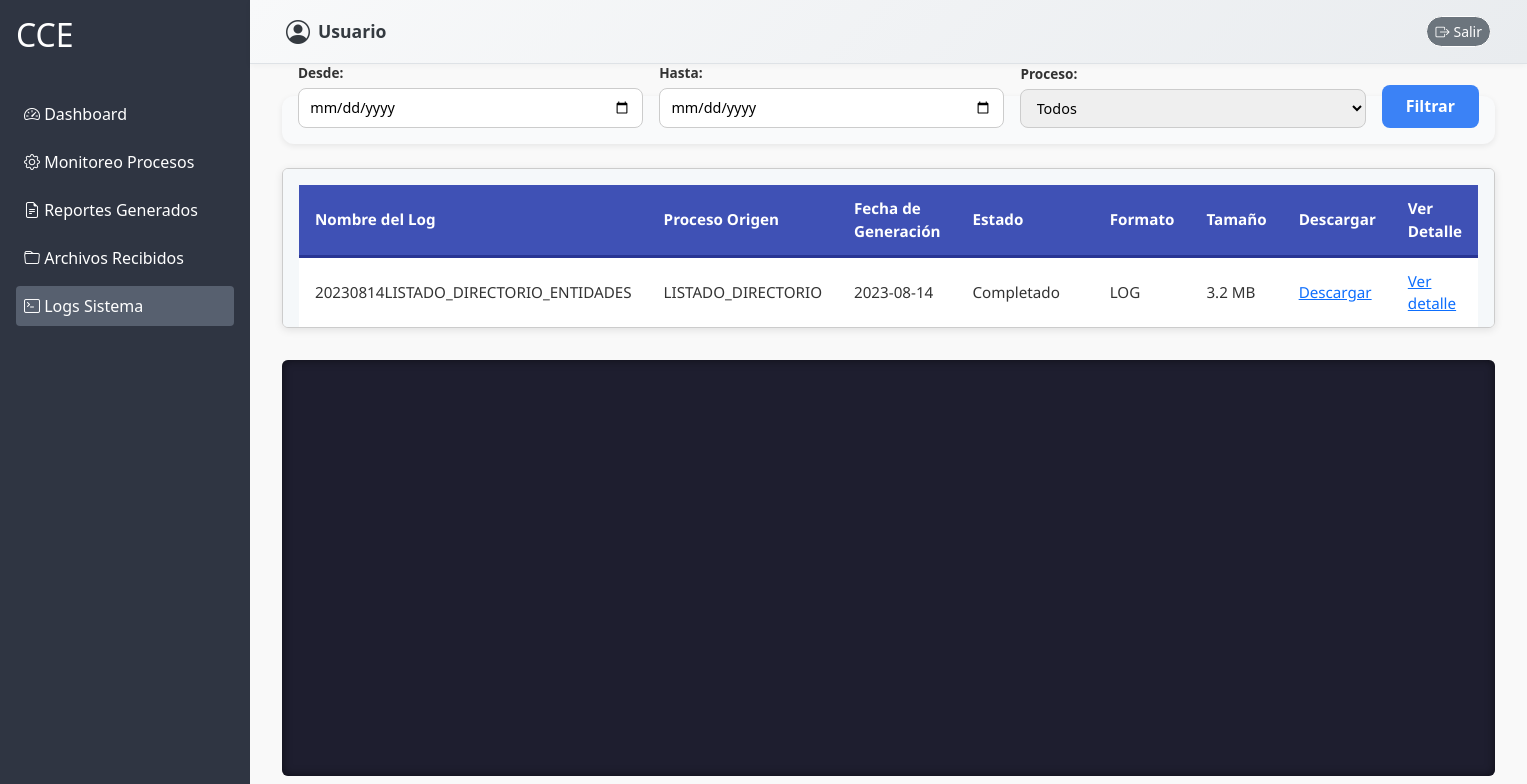
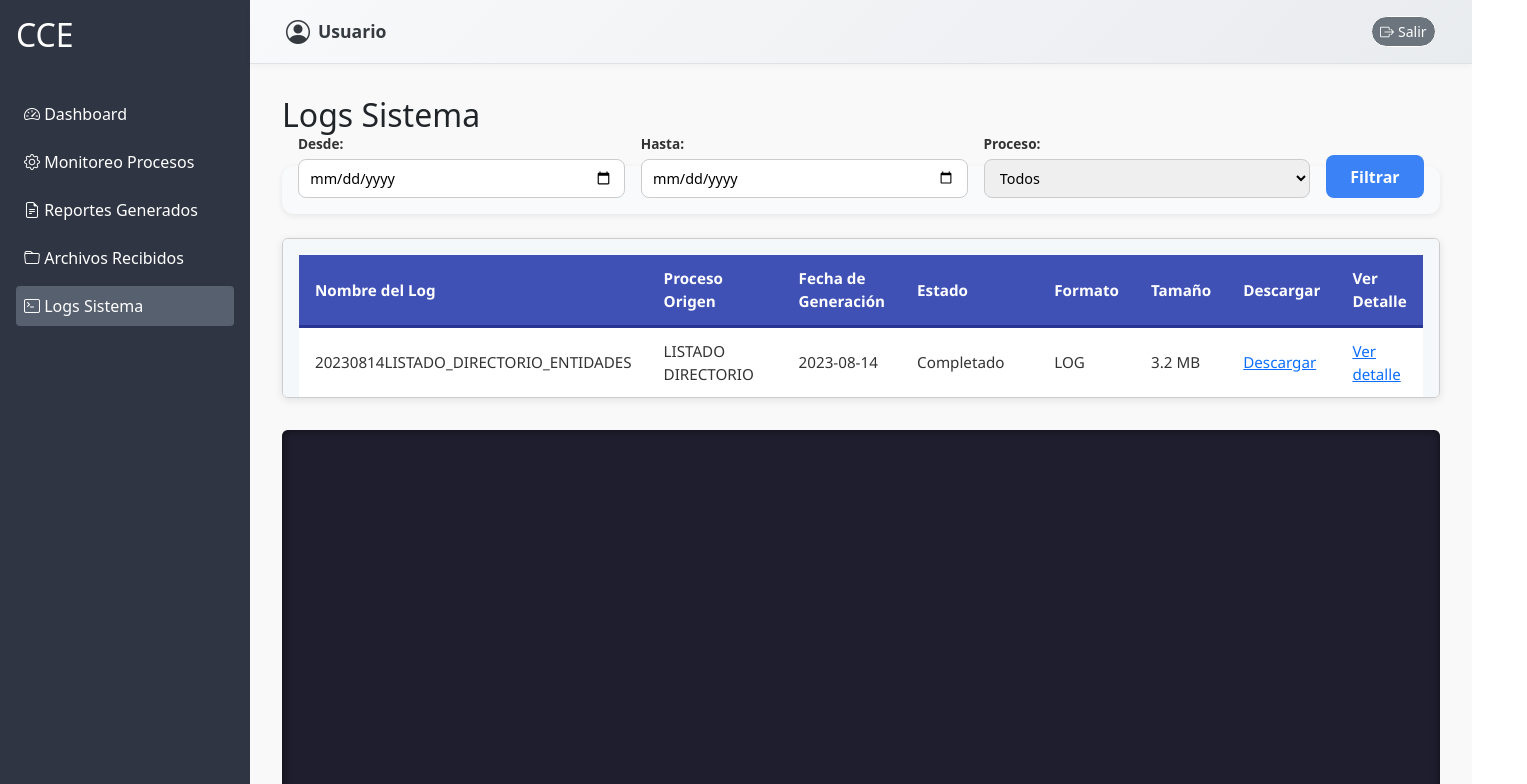
Before and after one commit to PieroEsp08/cce_monitoreo, an Angular app: page /logs in a window 1280 px wide. Shown: the top 784 px of the page, 1527 px wide, since content can reach past the window. Built offline with nearby package versions, Linux system fonts and the light colour scheme.

Commit message:
nuevos cambios

```diff
--- a/src/app/pages/dashboard/dashboard-home/dashboard-home.component.html
+++ b/src/app/pages/dashboard/dashboard-home/dashboard-home.component.html
@@ -1,3 +1,5 @@
+
+<h2>Dashboard</h2>
 
 <div class="cards-container">
   <div class="card">
--- a/src/app/pages/dashboard/dashboard-logs/dashboard-logs.component.css
+++ b/src/app/pages/dashboard/dashboard-logs/dashboard-logs.component.css
@@ -56,7 +56,7 @@
   font-size: 0.9rem;
   padding: 1rem;
   border-radius: 6px;
-  height: 52vh;
+  height: 46vh;
   overflow-y: auto;  /* Scroll vertical aquí */
   box-shadow: inset 0 0 10px #0008;
   white-space: pre-wrap;
--- a/src/app/pages/dashboard/dashboard-logs/dashboard-logs.component.html
+++ b/src/app/pages/dashboard/dashboard-logs/dashboard-logs.component.html
@@ -1,3 +1,7 @@
+<h2>Logs Sistema</h2>
+
+<br>
+
 <!-- Filtros -->
 <div class="filters-container">
   <!-- Fecha inicio -->
--- a/src/app/pages/dashboard/dashboard-logs/dashboard-logs.component.ts
+++ b/src/app/pages/dashboard/dashboard-logs/dashboard-logs.component.ts
@@ -21,7 +21,7 @@ export class DashboardLogsComponent {
   registrosOriginal = [
    {
     nombre: '20230814LISTADO_DIRECTORIO_ENTIDADES',
-    procesoOrigen: 'LISTADO_DIRECTORIO',
+    procesoOrigen: 'LISTADO DIRECTORIO',
     fechaGeneracion: '2023-08-14',
     estado: 'Completado',
     formato: 'LOG',
@@ -134,7 +134,7 @@ export class DashboardLogsComponent {
 
   registros = [...this.registrosOriginal];
 
-  procesos: string[] = ['Innmediatas Masivas', 'Validación', 'Titularidad', 'Carga Directorio','Listado Directorio','Reporte BCRP','Reporte Circular'];
+  procesos: string[] = ['INNMEDIATAS MASIVAS', 'VALIDACION TITULARIDAD', 'CARGA DIRECTORIO','LISTADO DIRECTORIO','REPORTE BCRP','REPORTE CIRCULAR'];
 
   logContenido: string = '';
 
--- a/src/app/pages/dashboard/dashboard-procesos/dashboard-procesos.component.html
+++ b/src/app/pages/dashboard/dashboard-procesos/dashboard-procesos.component.html
@@ -1,3 +1,5 @@
+<h2>Monitoreo Procesos</h2>
+
 <div class="table-container">
   <table class="report-table">
     <thead>
--- a/src/app/pages/dashboard/dashboard-procesos/dashboard-procesos.component.ts
+++ b/src/app/pages/dashboard/dashboard-procesos/dashboard-procesos.component.ts
@@ -120,7 +120,7 @@ export class DashboardProcesosComponent {
 
           // Iniciar ejecución si el estado es "En pausa" y la hora actual >= proximaEjecucion
           if (registro.estado === 'En pausa' && ahora >= proxima) {
-            const segundosRandom = Math.floor(Math.random() * 15) + 1; // 1-15 segundos
+            const segundosRandom = Math.floor(Math.random() * 11) + 15; // 15-25 segundos
             return {
               ...registro,
               estado: 'En ejecución',
@@ -209,7 +209,7 @@ verDetalle(event: Event, registro: any) {
 
         this.logIntervalSub?.unsubscribe();
 
-        this.logIntervalSub = interval(500).subscribe(() => {
+        this.logIntervalSub = interval(200).subscribe(() => {
           if (index < lineas.length) {
             this.logContenido.push(lineas[index]);
             index++;
--- a/src/app/pages/dashboard/dashboard-servicios/dashboard-servicios.component.html
+++ b/src/app/pages/dashboard/dashboard-servicios/dashboard-servicios.component.html
@@ -1,3 +1,5 @@
+
+<h2>Archivos Recibidos</h2>
 
 <div class="filters-container">
   <!-- Filtro por fecha inicio -->
--- a/src/app/pages/dashboard/deashboard-monitoreo-reportes/deashboard-monitoreo-reportes.component.html
+++ b/src/app/pages/dashboard/deashboard-monitoreo-reportes/deashboard-monitoreo-reportes.component.html
@@ -1,3 +1,5 @@
+<h2>Reportes Generados</h2>
+
 <div class="filters-container">
   <!-- Filtro por fechas -->
   <div class="filter-item">
```
